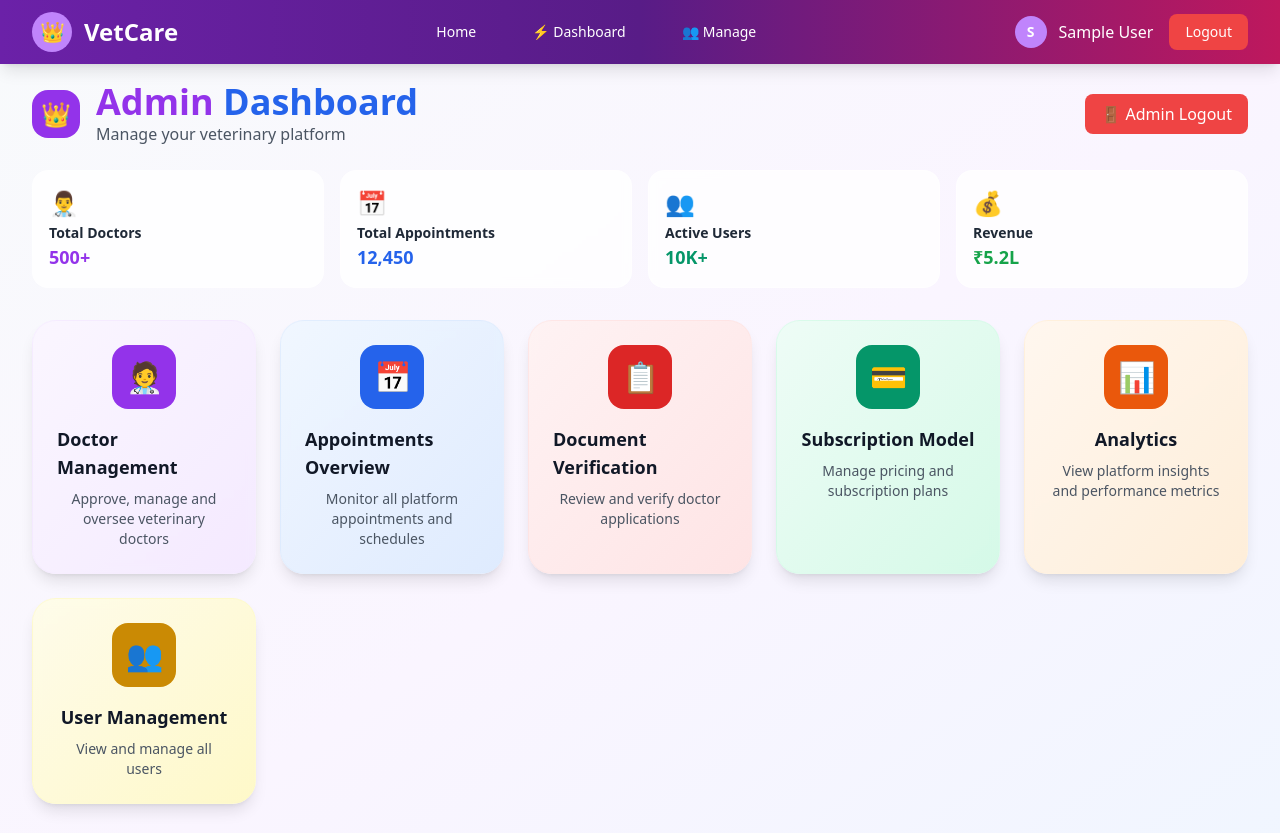
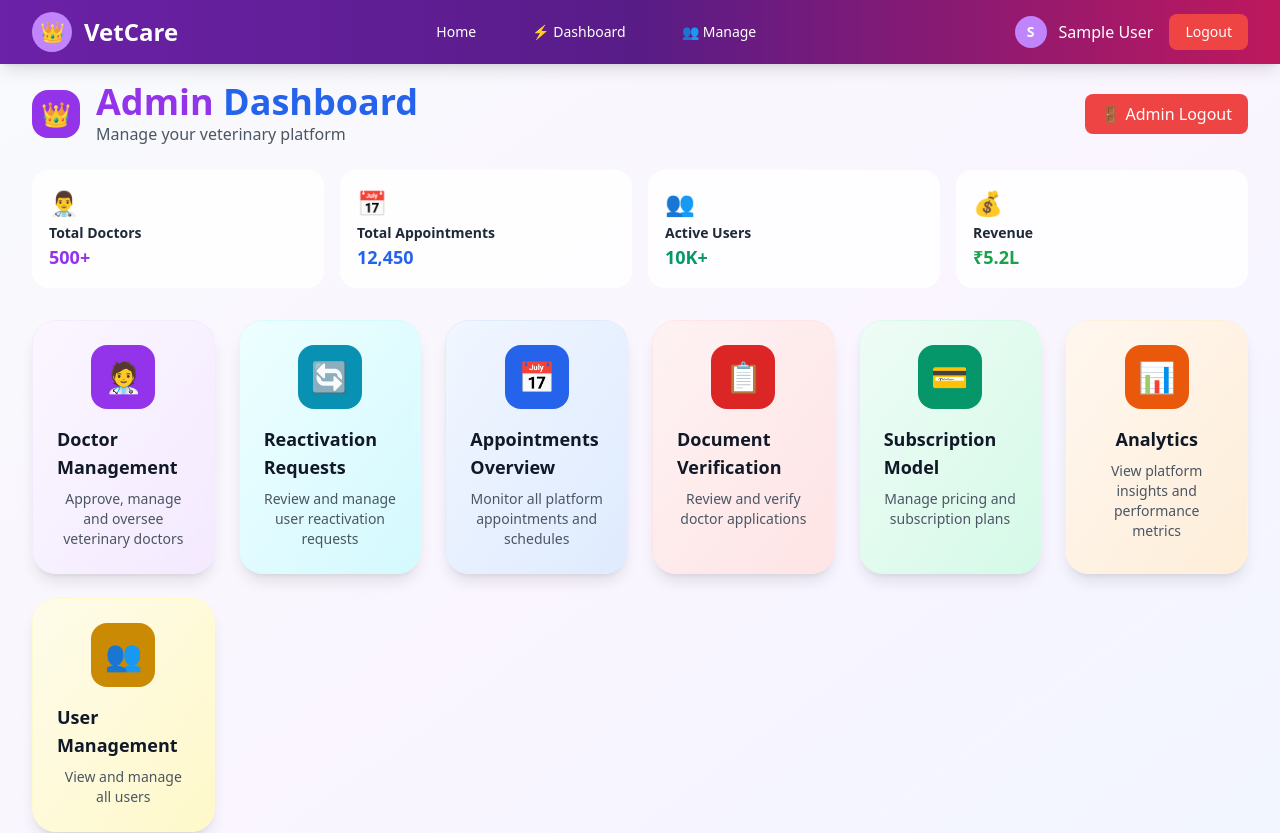
Before and after one commit to satyam0777/VetCare-Plateform-CRM, a React (Vite) app in the folder vetcare-frontend/: page /admin-dashboard in a window 1280 px wide. Shown: the top 833 px of the page. Built offline with nearby package versions, Linux system fonts and the light colour scheme; sample sign-in values are in the browser's storage.

Commit message:
add the reactivation system

```diff
--- a/vetcare-frontend/src/components/admin/Dashboard.jsx
+++ b/vetcare-frontend/src/components/admin/Dashboard.jsx
@@ -8,6 +8,12 @@ import AdminNotificationPanel from './AdminNotificationPanel';
 import DoctorVerificationPanel from './DoctorVerificationPanel';
 import UserListPanel from './UserListPanel';
 import UserDetailPanel from './UserDetailPanel';
+import ReactivationRequestsPanel from './ReactivationRequestsPanel';
+        <div className="bg-gradient-to-br from-cyan-50/90 to-cyan-100/90 backdrop-blur-sm rounded-3xl shadow-lg p-6 flex flex-col items-center cursor-pointer hover:shadow-xl hover:-translate-y-1 transition-all border border-cyan-100/50" onClick={() => handleModalOpen('reactivation')}>
+          <div className="w-16 h-16 bg-cyan-600 rounded-2xl flex items-center justify-center text-3xl text-white mb-4">🔄</div>
+          <span className="font-bold text-lg text-gray-900 mb-2">Reactivation Requests</span>
+          <span className="text-sm text-gray-600 text-center">Review and manage user reactivation requests</span>
+        </div>
 
 const Dashboard = () => {
   const [modal, setModal] = useState('');
@@ -87,11 +93,18 @@ const Dashboard = () => {
       </div>
 
       {/* Admin Dashboard Cards */}
-      <div className="grid grid-cols-1 md:grid-cols-2 xl:grid-cols-5 gap-6">
+  <div className="grid grid-cols-1 md:grid-cols-2 xl:grid-cols-6 gap-6">
         <div className="bg-gradient-to-br from-purple-50/90 to-purple-100/90 backdrop-blur-sm rounded-3xl shadow-lg p-6 flex flex-col items-center cursor-pointer hover:shadow-xl hover:-translate-y-1 transition-all border border-purple-100/50" onClick={() => handleModalOpen('doctor')}>
           <div className="w-16 h-16 bg-purple-600 rounded-2xl flex items-center justify-center text-3xl text-white mb-4">🧑‍⚕️</div>
           <span className="font-bold text-lg text-gray-900 mb-2">Doctor Management</span>
           <span className="text-sm text-gray-600 text-center">Approve, manage and oversee veterinary doctors</span>
+        </div>
+
+        {/* Reactivation Requests Card */}
+        <div className="bg-gradient-to-br from-cyan-50/90 to-cyan-100/90 backdrop-blur-sm rounded-3xl shadow-lg p-6 flex flex-col items-center cursor-pointer hover:shadow-xl hover:-translate-y-1 transition-all border border-cyan-100/50" onClick={() => handleModalOpen('reactivation')}>
+          <div className="w-16 h-16 bg-cyan-600 rounded-2xl flex items-center justify-center text-3xl text-white mb-4">🔄</div>
+          <span className="font-bold text-lg text-gray-900 mb-2">Reactivation Requests</span>
+          <span className="text-sm text-gray-600 text-center">Review and manage user reactivation requests</span>
         </div>
 
         <div className="bg-gradient-to-br from-blue-50/90 to-blue-100/90 backdrop-blur-sm rounded-3xl shadow-lg p-6 flex flex-col items-center cursor-pointer hover:shadow-xl hover:-translate-y-1 transition-all border border-blue-100/50" onClick={() => handleModalOpen('appointments')}>
@@ -169,6 +182,7 @@ const Dashboard = () => {
                   {selectedUser && <UserDetailPanel user={selectedUser} onClose={() => setSelectedUser(null)} />}
                 </>
               )}
+              {modal === 'reactivation' && <ReactivationRequestsPanel />}
             </div>
           </div>
         </div>
```
